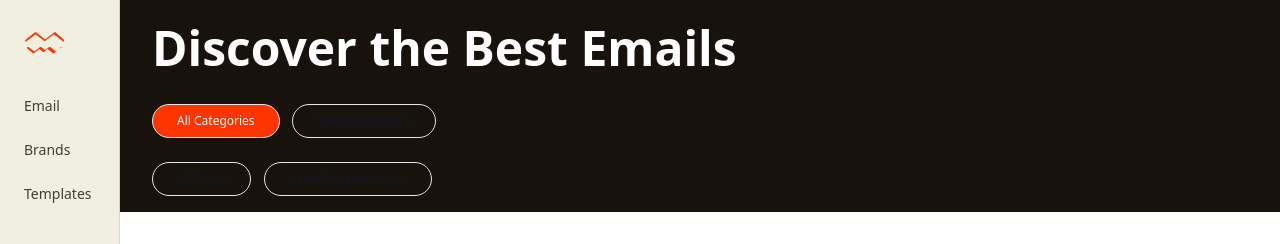
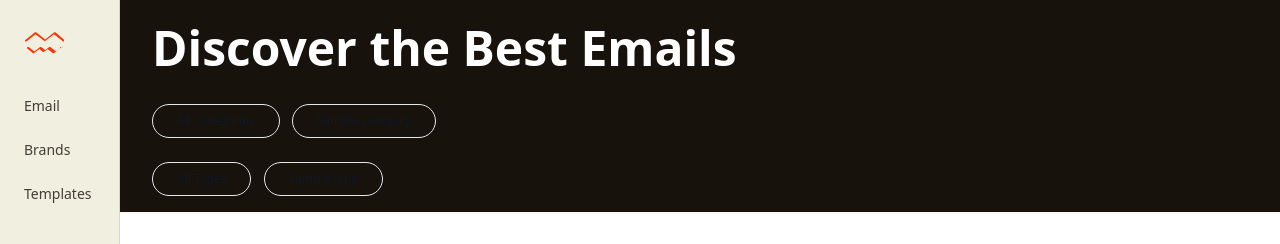
Before and after one commit to sohamgoswami07/Inbox-Garage, a Django app: template email_garage_project/email_garage_app/templates/home/home.html in a window 1280 px wide. Shown: the top 244 px of the page. Run offline with Django 5.2, Linux system fonts and the light colour scheme; the template is opened without the code that fills it: most values are stand-ins (such as "Sample title", 1, 10 or a date in 2020); style sheets or scripts are compiled from the project's sources; some libraries are stand-ins or nearby versions.

Commit message:
Filter option upgrade

```diff
--- a/email_garage_project/email_garage_app/templates/home/home.html
+++ b/email_garage_project/email_garage_app/templates/home/home.html
@@ -14,16 +14,21 @@
         <div class="flex flex-wrap items-center gap-2 px-8 py-2 overflow-x-auto">
             <form method="get" action="">
                 {% csrf_token %}
-                <button type="submit" name="category" value="" class="py-2 px-6 me-2 mb-2 text-xs font-normal {% if category == selected_category %} bg-transparent text-gray-900{% else %} bg-[#FF3500] text-white {% endif %} focus:outline-none rounded-full border border-white-200 hover:bg-gray-100 hover:text-blue-700 focus:z-10 focus:ring-4 focus:ring-gray-100 dark:focus:ring-gray-700 dark:bg-gray-800 dark:text-gray-400 dark:border-gray-600 dark:hover:text-white dark:hover:bg-gray-700">
+                <!-- All Categories Button -->
+                <button type="submit" name="category" value=""
+                        class="py-2 px-6 me-2 mb-2 text-xs font-normal
+                        {% if not selected_category %}bg-[#FF3500] text-white{% else %}bg-transparent text-gray-900{% endif %}
+                        focus:outline-none rounded-full border border-white-200 hover:bg-gray-100 hover:text-blue-700 focus:z-10 focus:ring-4 focus:ring-gray-100 dark:focus:ring-gray-700 dark:bg-gray-800 dark:text-gray-400 dark:border-gray-600 dark:hover:text-white dark:hover:bg-gray-700">
                     All Categories
                 </button>
+
+                <!-- Dynamic Category Buttons -->
                 {% for category in categories %}
-                <button type="submit" name="category" value="{{ category }}" class="py-2 px-6 me-2 mb-2 text-xs font-normal {% if category == selected_category %}bg-[#FF3500] text-white {% else %} bg-transparent text-gray-900 {% endif %} focus:outline-none rounded-full border border-white-200 hover:bg-gray-100 hover:text-blue-700 focus:z-10 focus:ring-4 focus:ring-gray-100 dark:focus:ring-gray-700 dark:bg-gray-800 dark:text-gray-400 dark:border-gray-600 dark:hover:text-white dark:hover:bg-gray-700">
-                    {% if category == selected_category %}
-                    {{ category }} x
-                    {% else %}
+                <button type="submit" name="category" value="{{ category }}"
+                        class="py-2 px-6 me-2 mb-2 text-xs font-normal
+                        {% if category == selected_category %}bg-[#FF3500] text-white{% else %}bg-transparent text-gray-900{% endif %}
+                        focus:outline-none rounded-full border border-white-200 hover:bg-gray-100 hover:text-blue-700 focus:z-10 focus:ring-4 focus:ring-gray-100 dark:focus:ring-gray-700 dark:bg-gray-800 dark:text-gray-400 dark:border-gray-600 dark:hover:text-white dark:hover:bg-gray-700">
                     {{ category }}
-                    {% endif %}
                 </button>
                 {% endfor %}
             </form>
@@ -33,16 +38,21 @@
         <div class="flex flex-wrap items-center gap-2 px-8 py-2 overflow-x-auto">
             <form method="get" action="">
                 {% csrf_token %}
-                <button type="submit" name="type" value="" class="py-2 px-6 me-2 mb-2 text-xs font-normal text-gray-900 focus:outline-none bg-transparent rounded-full border border-white-200 hover:bg-gray-100 hover:text-blue-700 focus:z-10 focus:ring-4 focus:ring-gray-100 dark:focus:ring-gray-700 dark:bg-gray-800 dark:text-gray-400 dark:border-gray-600 dark:hover:text-white dark:hover:bg-gray-700">
+                <!-- All Types Button -->
+                <button type="submit" name="type" value=""
+                        class="py-2 px-6 me-2 mb-2 text-xs font-normal
+                        {% if not selected_type %}bg-[#FF3500] text-white{% else %}bg-transparent text-gray-900{% endif %}
+                        focus:outline-none rounded-full border border-white-200 hover:bg-gray-100 hover:text-blue-700 focus:z-10 focus:ring-4 focus:ring-gray-100 dark:focus:ring-gray-700 dark:bg-gray-800 dark:text-gray-400 dark:border-gray-600 dark:hover:text-white dark:hover:bg-gray-700">
                     All Types
                 </button>
-                {% for email_type in types %}
-                <button type="submit" name="type" value="{{ email_type }}" class="py-2 px-6 me-2 mb-2 text-xs font-normal {% if email_type == selected_type %}bg-[#FF3500] text-white{% else %}bg-transparent text-gray-900{% endif %} focus:outline-none rounded-full border border-white-200 hover:bg-gray-100 hover:text-blue-700 focus:z-10 focus:ring-4 focus:ring-gray-100 dark:focus:ring-gray-700 dark:bg-gray-800 dark:text-gray-400 dark:border-gray-600 dark:hover:text-white dark:hover:bg-gray-700">
-                    {% if email_type == selected_type %}
-                    {{ email_type }} x
-                    {% else %}
-                    {{ email_type }}
-                    {% endif %}
+
+                <!-- Dynamic Type Buttons -->
+                {% for type in types %}
+                <button type="submit" name="type" value="{{ type }}"
+                        class="py-2 px-6 me-2 mb-2 text-xs font-normal
+                        {% if type == selected_type %}bg-[#FF3500] text-white{% else %}bg-transparent text-gray-900{% endif %}
+                        focus:outline-none rounded-full border border-white-200 hover:bg-gray-100 hover:text-blue-700 focus:z-10 focus:ring-4 focus:ring-gray-100 dark:focus:ring-gray-700 dark:bg-gray-800 dark:text-gray-400 dark:border-gray-600 dark:hover:text-white dark:hover:bg-gray-700">
+                    {{ type }}
                 </button>
                 {% endfor %}
             </form>
```
